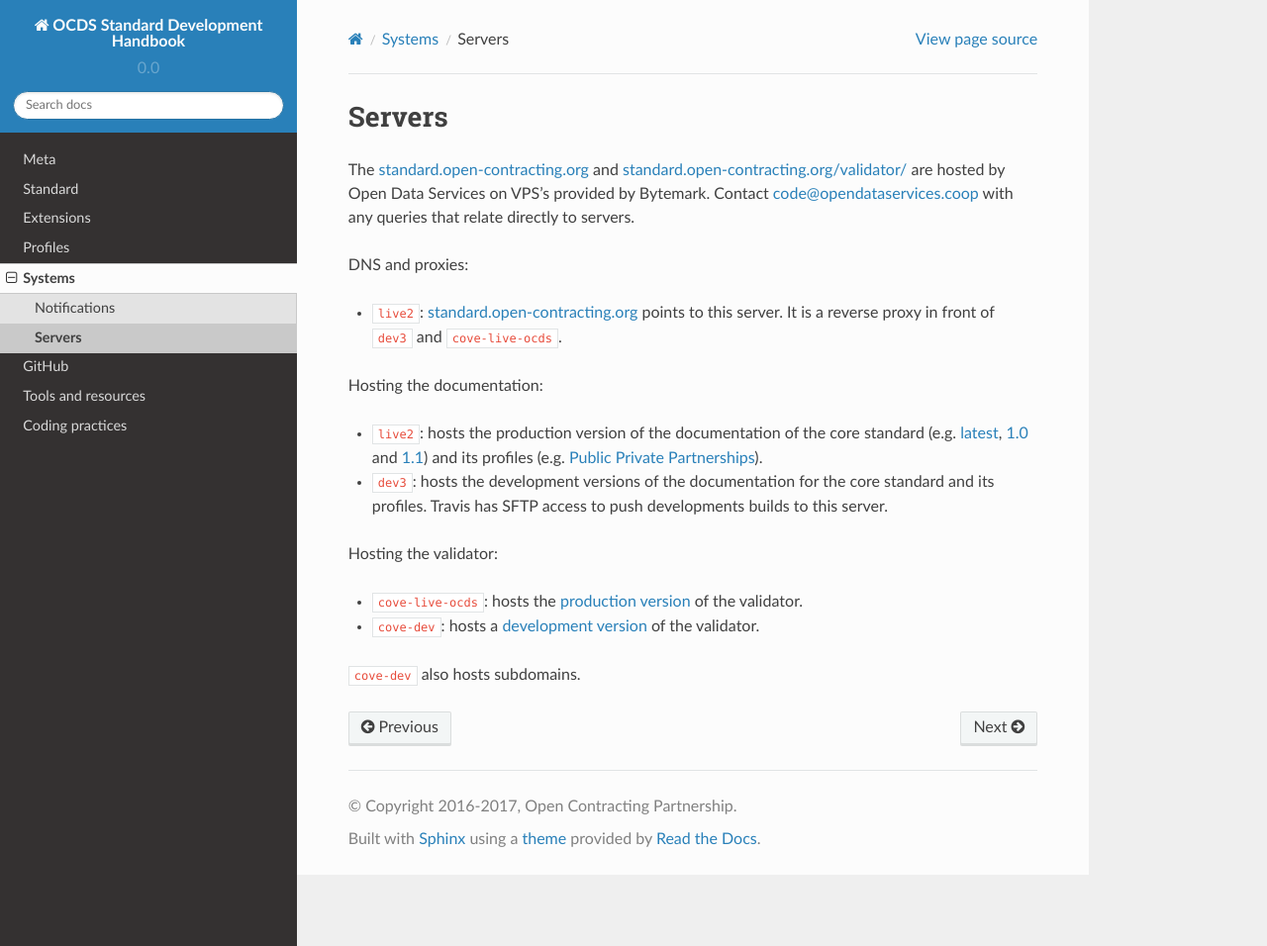
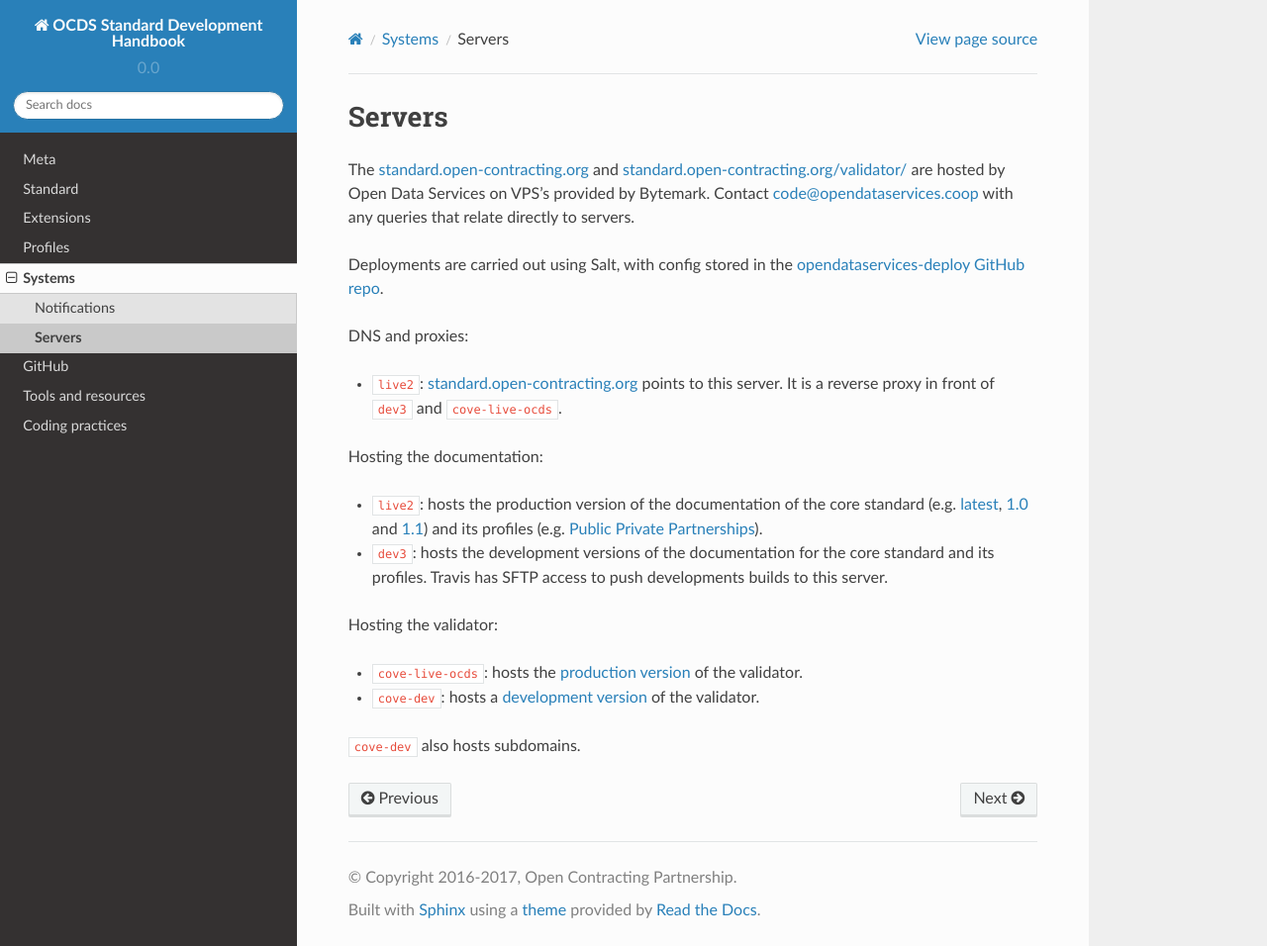
Before and after one commit to open-contracting/standard-development-handbook, a Sphinx documentation site: the page built from docs/systems/servers.md, in a window 1280 px wide and 956 px high. Shown: the whole window at 99% size. Built offline with Sphinx 7.4.7 and the Read the Docs theme 2.0.0, drawn with Linux system fonts in a browser that asks for light colours.

Commit message:
[#86] Add link from servers page to opendataservices-deploy

```diff
--- a/docs/systems/servers.md
+++ b/docs/systems/servers.md
@@ -1,6 +1,8 @@
 # Servers
 
 The [standard.open-contracting.org](http://standard.open-contracting.org) and [standard.open-contracting.org/validator/](http://standard.open-contracting.org/validator/) are hosted by Open Data Services on VPS's provided by Bytemark. Contact [code@opendataservices.coop](mailto:code@opendataservices.coop) with any queries that relate directly to servers.
+
+Deployments are carried out using Salt, with config stored in the [opendataservices-deploy GitHub repo](https://github.com/OpenDataServices/opendataservices-deploy).
 
 DNS and proxies:
 
```
